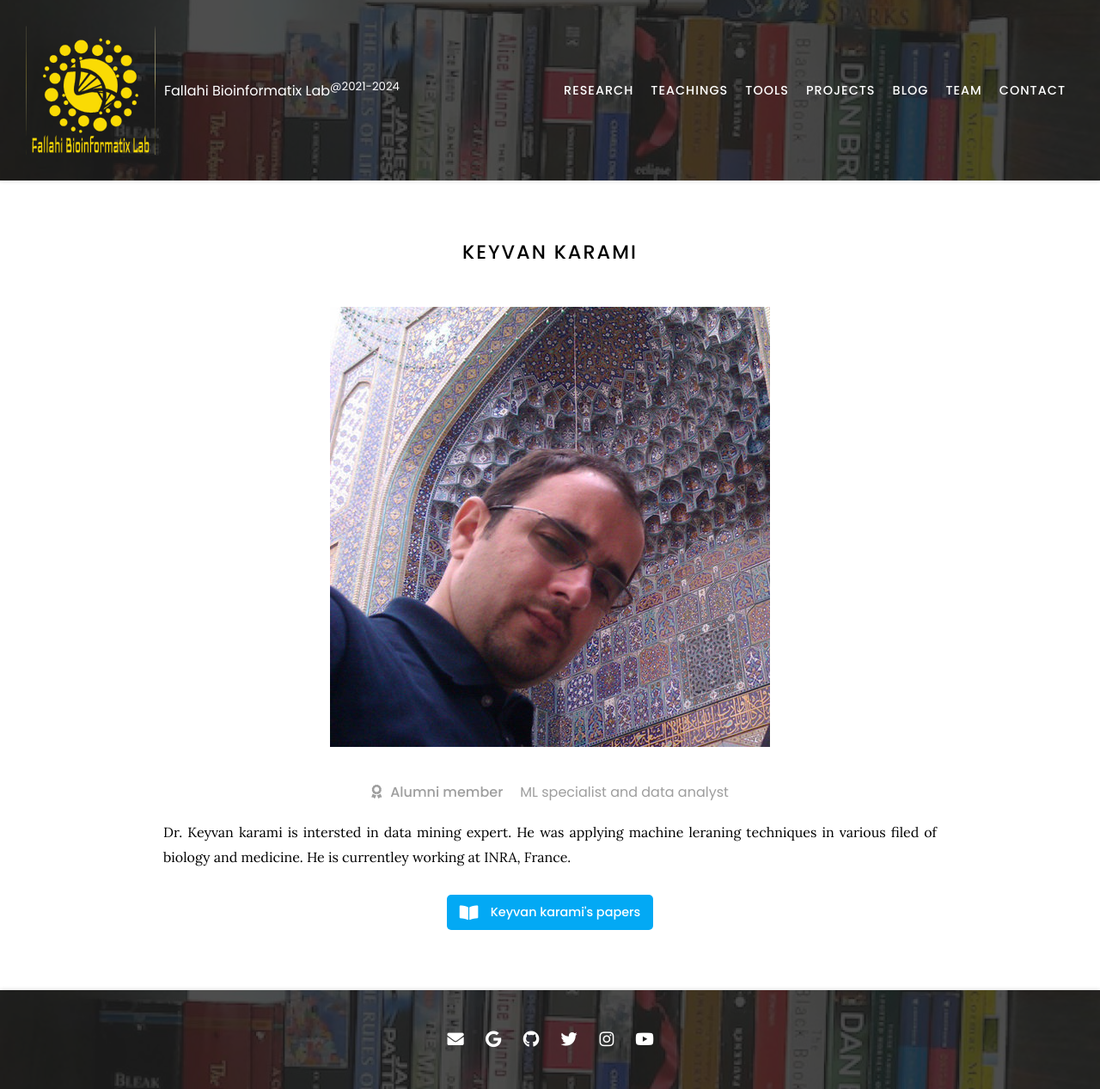
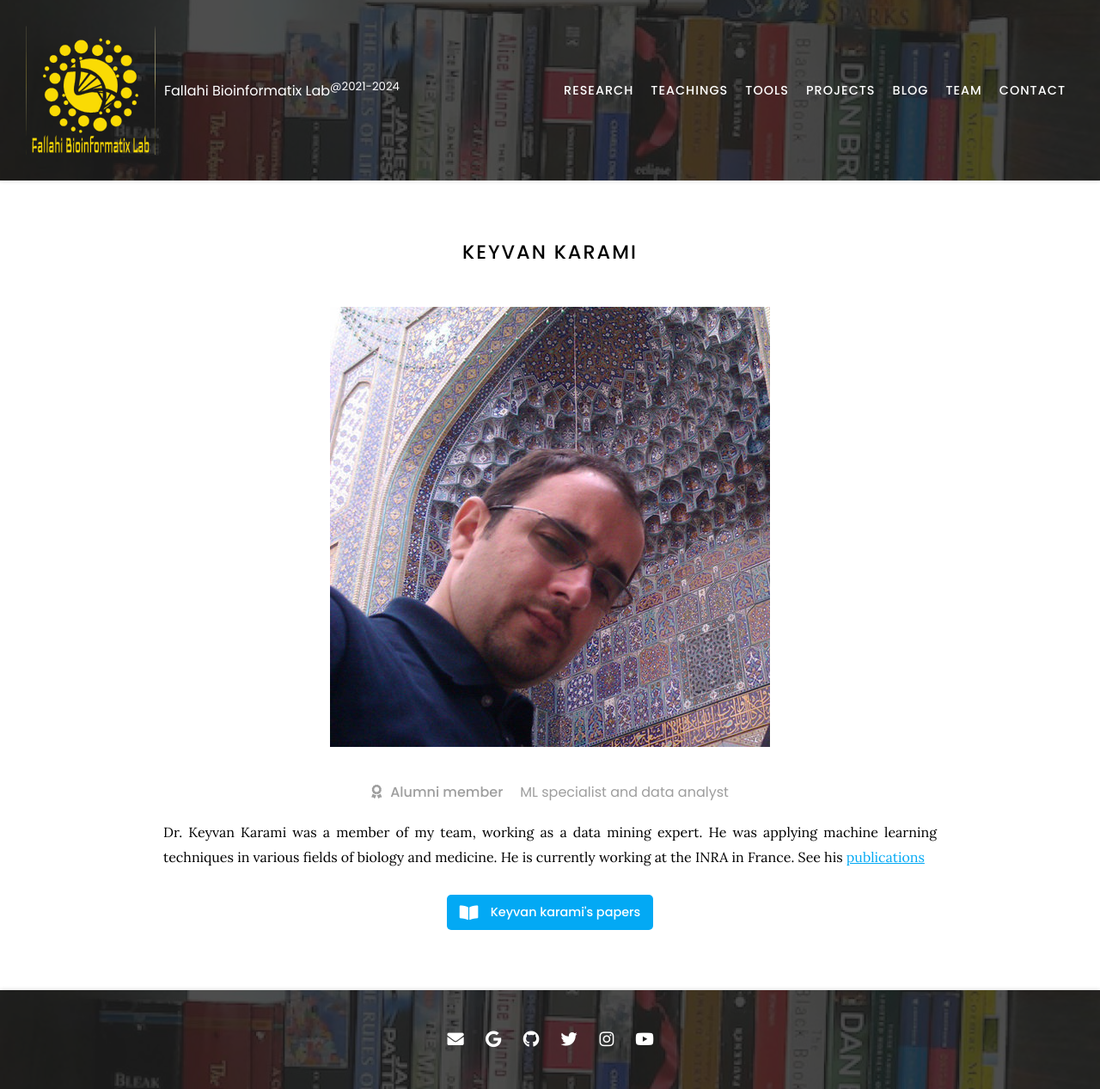
Before and after one commit to Hossein-Fallahi/Fallahi-Bioinformatics-Lab, a Jekyll site: the page built from _members/Keyvan Karami.md, in a window 1280 px wide. Shown: the whole page at 86% size. Built offline with Jekyll 4.4.1, drawn with Linux system fonts in a browser that asks for light colours; nearby versions of some CDN libraries.

Commit message:
Update Keyvan Karami.md

```diff
--- a/_members/Keyvan Karami.md
+++ b/_members/Keyvan Karami.md
@@ -13,5 +13,5 @@ links:
   github:
 ---
 
-Dr. Keyvan karami is intersted in data mining expert. He was applying machine leraning techniques in various filed of biology and medicine.
-He is currentley working at INRA, France.
+Dr. Keyvan Karami was a member of my team, working as a data mining expert. He was applying machine learning techniques in various fields of biology and medicine.
+He is currently working at the INRA in France. See his [publications](https://scholar.google.com/citations?user=dQzhmY4AAAAJ&hl=en)
```
